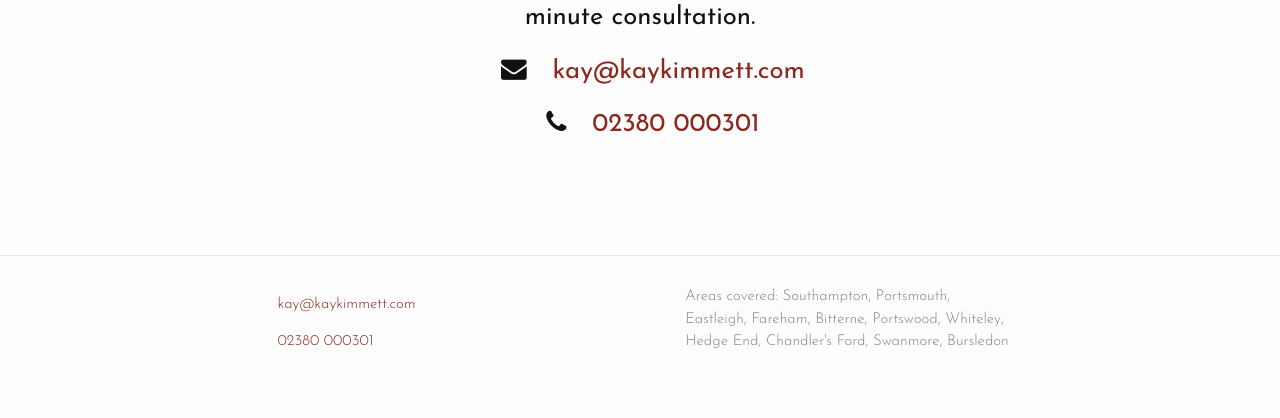
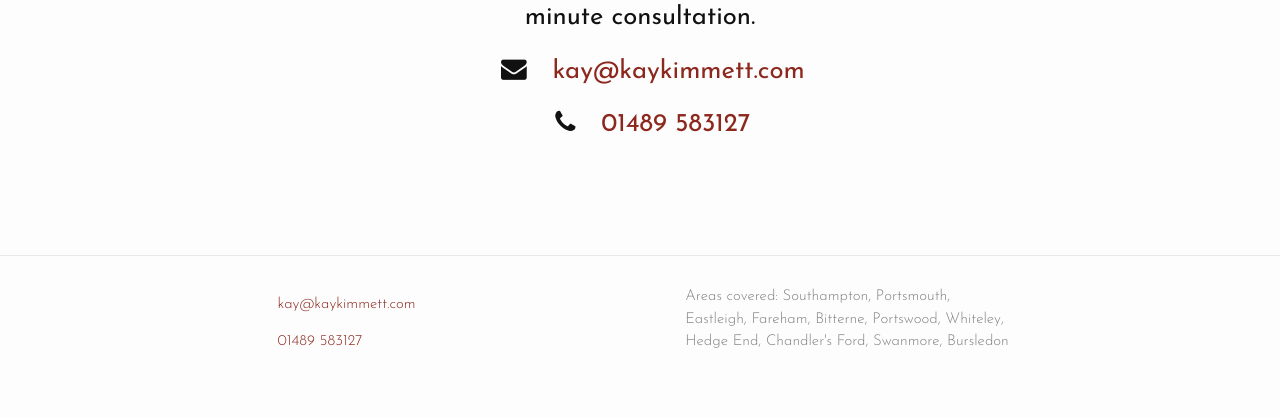
Before and after one commit to kaykimmett/kaykimmett.github.io, a Jekyll site: the page built from index.html, in a window 1280 px wide. Shown: the part 1353-1771 px from the top of the page. Built offline with Jekyll 4.4.1, drawn with Linux system fonts in a browser that asks for light colours; nearby versions of some CDN libraries; some web fonts are replaced.

Commit message:
Update phone number

```diff
--- a/_config.yml
+++ b/_config.yml
@@ -1,7 +1,7 @@
 # Site settings
 title: Kay Kimmett Tutoring
 email: kay@kaykimmett.com
-phone: 02380 000301
+phone: 01489 583127
 description: > # this means to ignore newlines until "baseurl:"
   Areas covered: Southampton, Portsmouth, Eastleigh, Fareham, Bitterne, Portswood, Whiteley, Hedge End, Chandler's Ford, Swanmore, Bursledon
 baseurl: "" # the subpath of your site, e.g. /blog/
```
